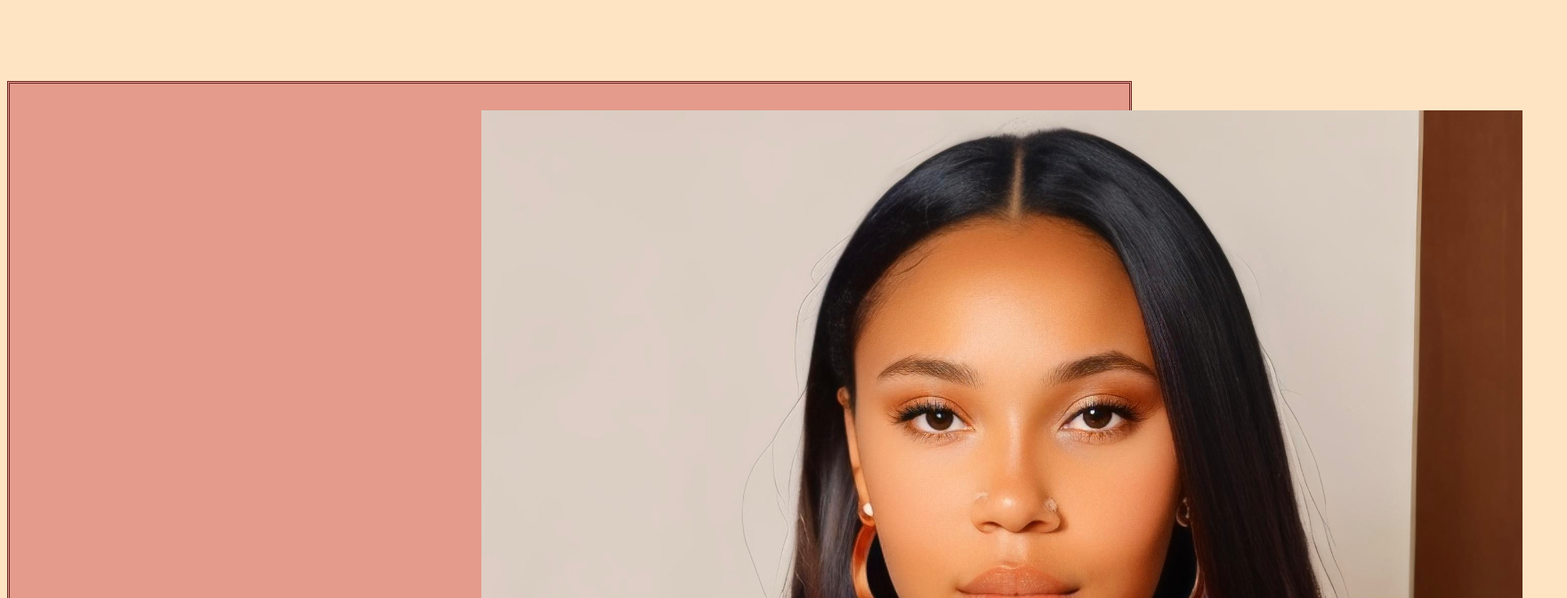
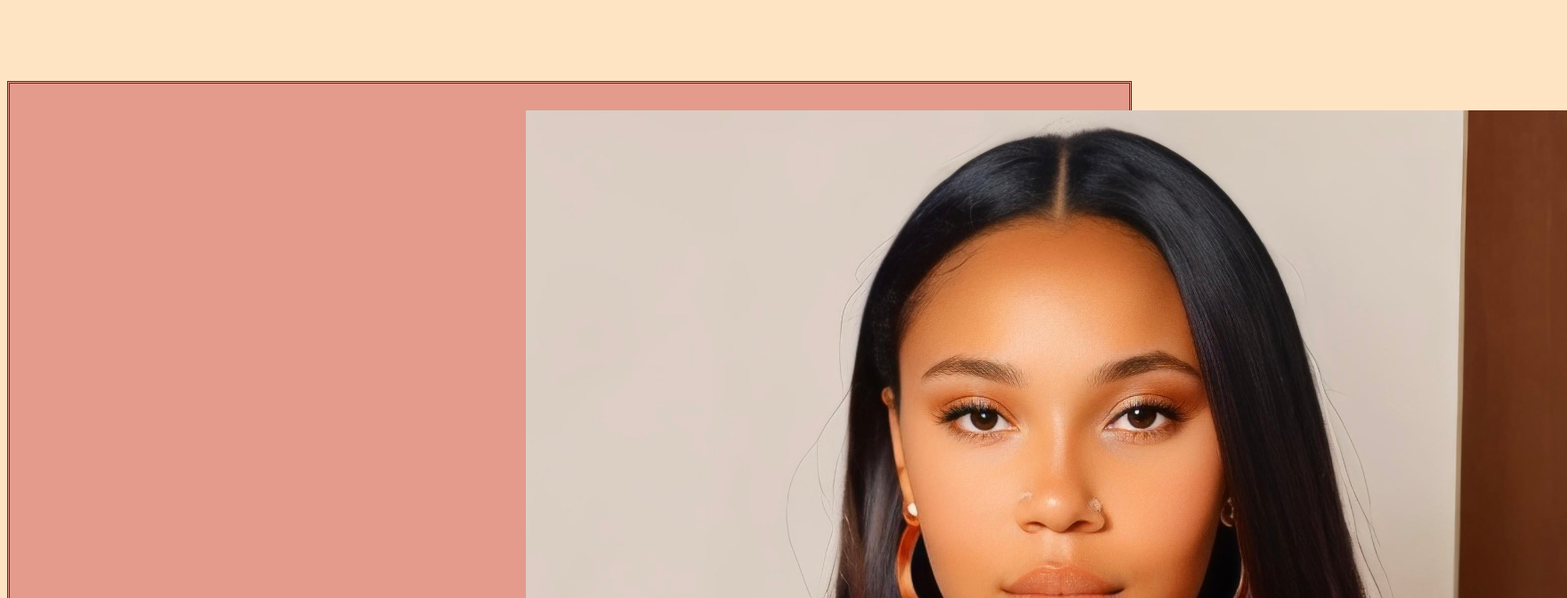
Before and after one commit to DaysiaLagoa/PersonalWebsiteProject, a plain HTML site: page index.html in a window 1280 px wide. Shown: the part 780-1452 px from the top of the page at 89% size, 1761 px wide, since content can reach past the window. Drawn offline with Linux system fonts and the light colour scheme.

Commit message:
padding change

```diff
--- a/style.css
+++ b/style.css
@@ -70,6 +70,6 @@ H2 {
 }
 
 .lagoa {
-    padding-left: 500px;
+    padding-left: 550px;
 
 }
```
